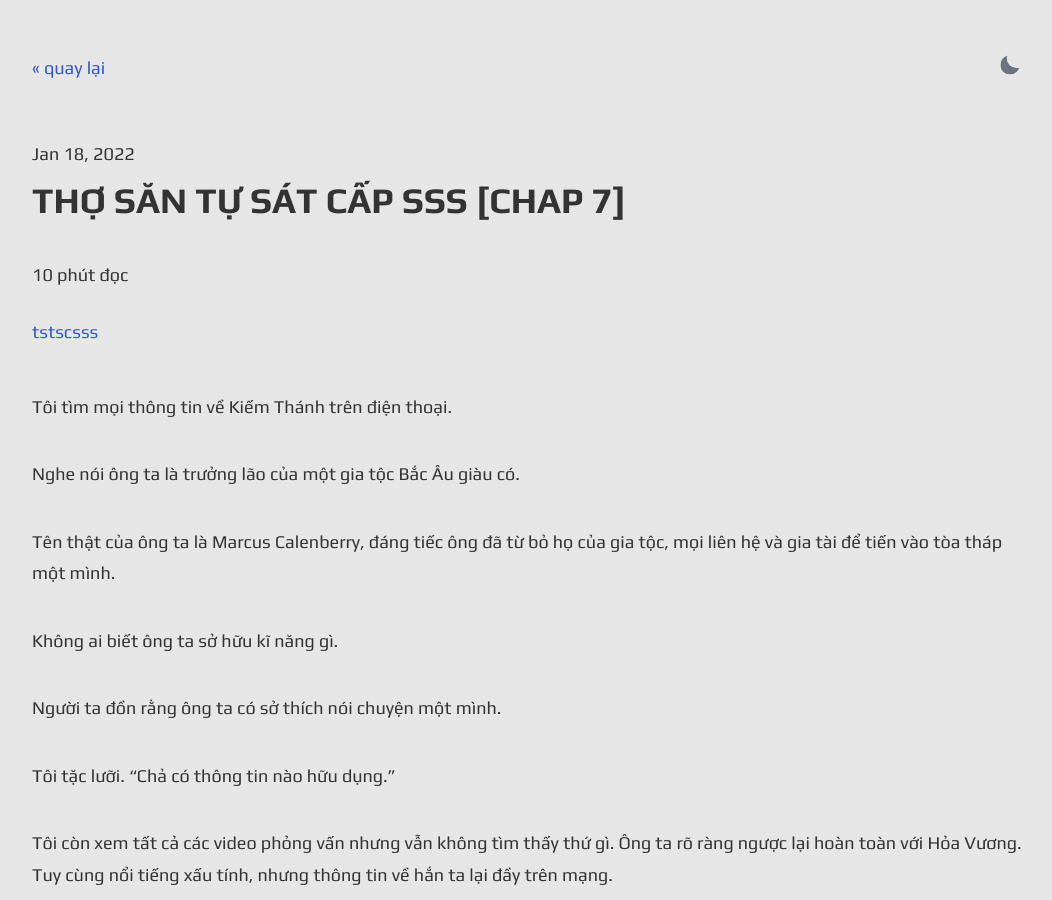
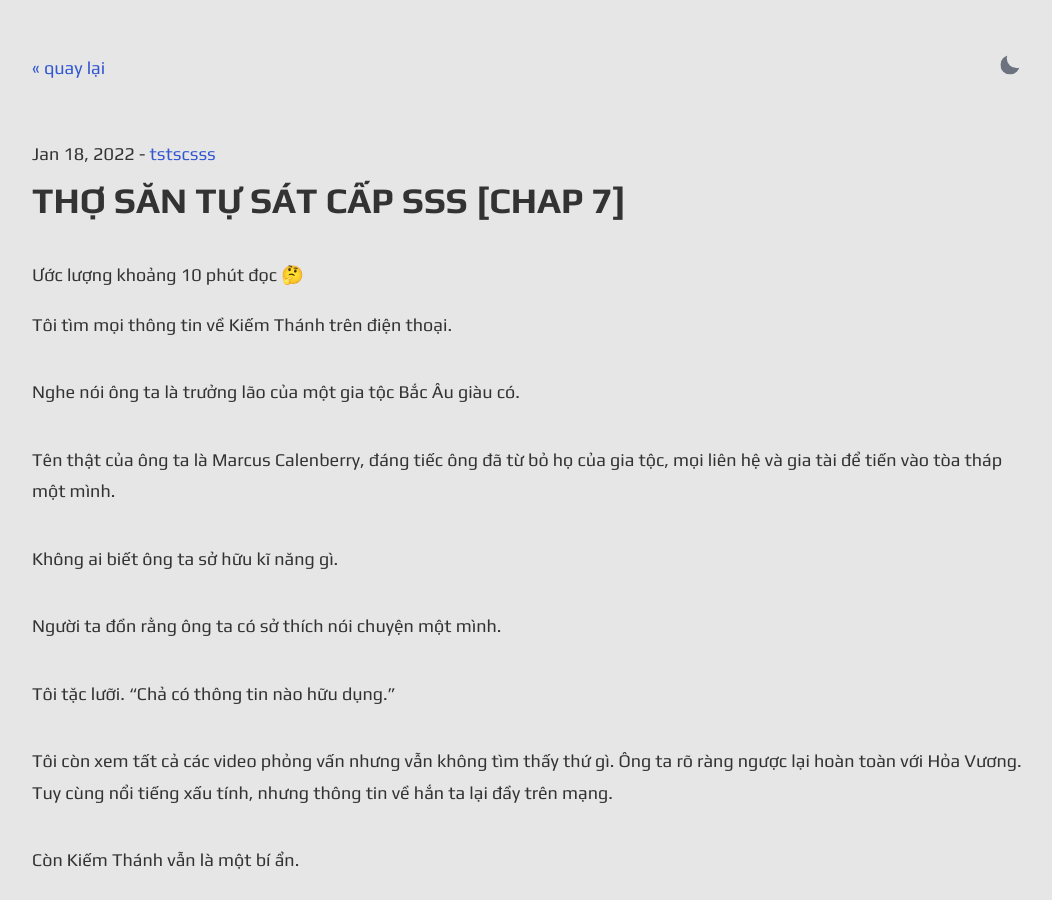
Before and after one commit to kuhekin/gesko, a Jekyll site: the page built from _posts/2022-01-18-Thợ săn tự sát cấp SSS_chap 7.md, in a window 1280 px wide and 900 px high. Shown: the whole window, without its empty margins (113-1165 px from the left). Built offline with Jekyll 4.4.1, drawn with Linux system fonts in a browser that asks for light colours; comment, search, counter and statistics services are not loaded.

Commit message:
Update post.html

```diff
--- a/_layouts/post.html
+++ b/_layouts/post.html
@@ -11,12 +11,12 @@
     </button>
   </div>
   {% assign minute=content | number_of_words | divided_by: 265 | plus: 1 %}
-  <time datetime="{{ page.date | date_to_xmlschema }}">{{ page.date | date: "%b %-d, %Y" }}
+  <time datetime="{{ page.date | date_to_xmlschema }}">{{ page.date | date: "%b %-d, %Y" }}  -
+  <span class="meta">
+  {% for tag in page.tags %}
+  <a href="{{ site.url }}{{ site.baseurl }}/tag/{{tag}}">{{tag}}</a>{% unless forloop.last %}, {% endunless %}{% endfor %}</span>
   <h1 class="title">{{ page.title }}</h1>
-  {% if page.minute %} {{ page.minute }} {% else %} {{ minute }} {% endif %}phút đọc</time>
-  <span class="meta">
-    {% for tag in page.tags %}
-    <a href="{{ site.url }}{{ site.baseurl }}/tag/{{tag}}">{{tag}}</a>{% unless forloop.last %}, {% endunless %}{% endfor %}</span>
+  Ước lượng khoảng{% if page.minute %} {{ page.minute }} {% else %} {{ minute }} {% endif %}phút đọc 🤔</time>
   {{ content }}
 </section>
 
```
